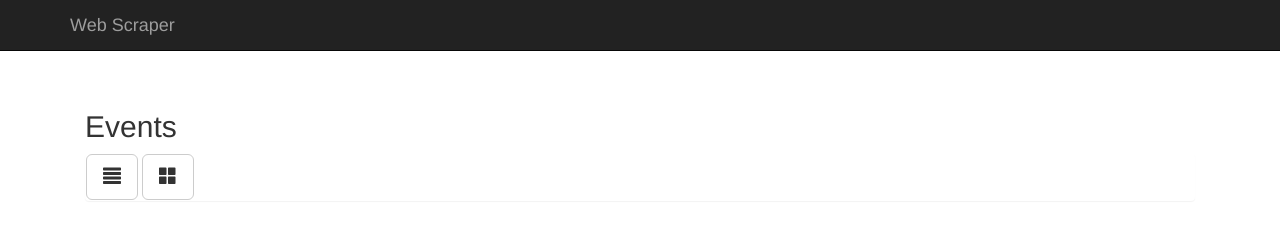
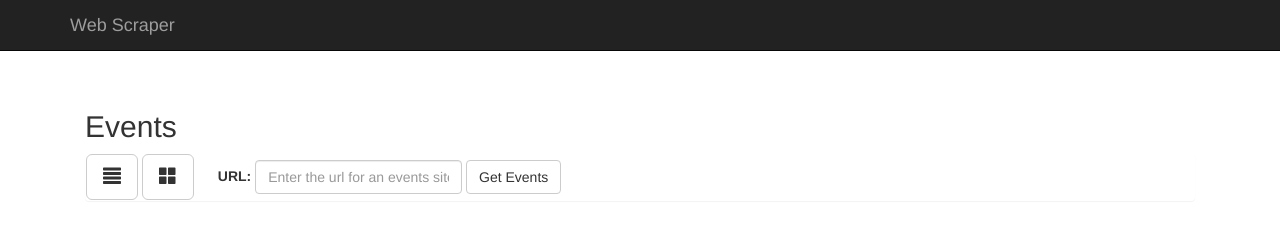
Before and after one commit to philipjrosen/webscraper, a website: page index.html at #!/events in a window 1280 px wide. Drawn offline with nearby package versions, Linux system fonts and the light colour scheme; some packages are replaced by stand-ins of ours; no server answers.

Commit message:
add input for url; get url from on form submit

```diff
--- a/app/app.css
+++ b/app/app.css
@@ -5,3 +5,7 @@ body {
 .content-format {
   padding: 40px 15px;
 }
+
+.url-form {
+  margin-left: 20px;
+}
--- a/app/app.routes.js
+++ b/app/app.routes.js
@@ -6,7 +6,8 @@ angular.module('app')
   $stateProvider
     .state('events', {
       url: '/events',
-      templateUrl: 'app/components/events/eventsView.html'
+      templateUrl: 'app/components/events/eventsView.html',
+      controller: 'EventsCtrl'
     })
 
     $stateProvider
--- a/app/components/events/eventsController.js
+++ b/app/components/events/eventsController.js
@@ -1,8 +1,16 @@
 angular.module('app.events', [])
 
 .controller('EventsCtrl', ['$scope','eventsFactory', function ($scope, eventsFactory) {
+
+  $scope.url;
+
   eventsFactory.getEvents('/events')
   .then(function (events) {
     $scope.events = events;
   });
+
+  $scope.getUrl = function () {
+    console.log($scope.url);
+    $scope.url = "";
+  };
 }]);
--- a/app/components/events/eventsView.html
+++ b/app/components/events/eventsView.html
@@ -1,10 +1,18 @@
 <div class="panel">
+  <form class="form-inline" ng-submit="getUrl()">
     <a ui-sref=".list" class="btn btn-default btn-lg">
       <span class="glyphicon glyphicon-align-justify" aria-hidden="true"></span>
     </a>
     <a ui-sref=".grid" class="btn btn-default btn-lg">
       <span class="glyphicon glyphicon-th-large" aria-hidden="true"></span>
     </a>
+
+    <div class="form-group url-form">
+      <label>URL:</label>
+      <input ng-model="url" type="text" class="form-control" placeholder="Enter the url for an events site">
+    </div>
+    <button type="submit" class="btn btn-default">Get Events</button>
+  </form>
 </div>
 
 <div ui-view></div>
```
Lines whose indentation alone changed are shown as unchanged.
